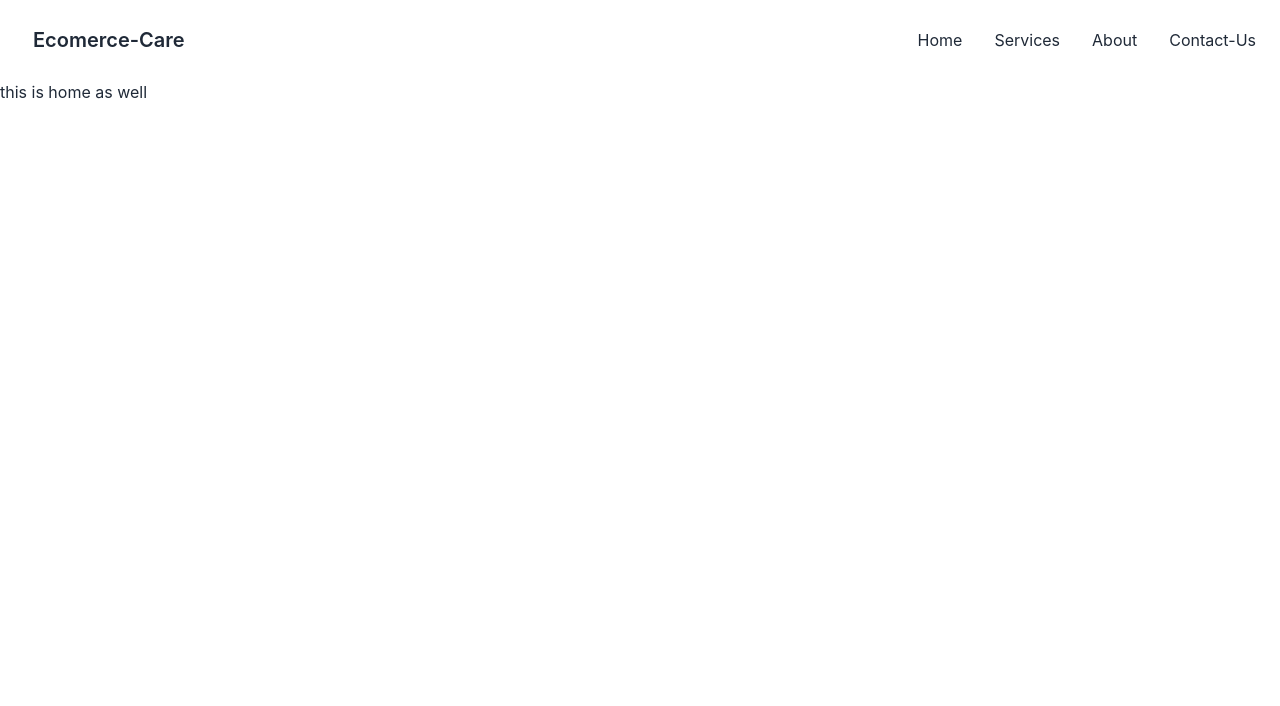
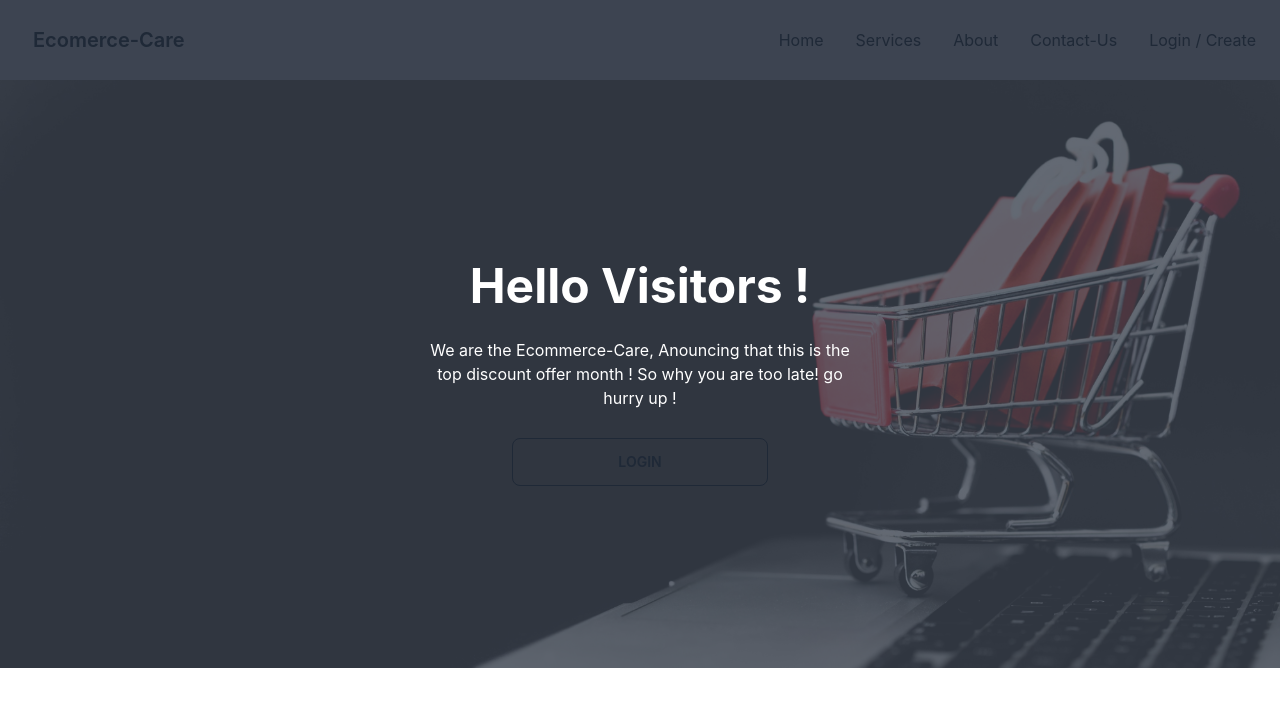
Before and after one commit to mrsamirkhan/ecomerce-care, a React (Create React App) app: page / in a window 1280 px wide. Shown: the top 706 px of the page. Built offline with nearby package versions, Linux system fonts and the light colour scheme.

Commit message:
fixed navbar color and banner

```diff
--- a/src/App.js
+++ b/src/App.js
@@ -3,6 +3,9 @@ import Navbar from './pages/shared/Navbar';
 import { Routes, Route, Link } from "react-router-dom";
 import Home from './pages/Home/Home';
 import About from './pages/About/About';
+import Services from './pages/Services/Services';
+import Contact from './pages/shared/Contact';
+import Login from './pages/Login/Login';
 
 
 function App() {
@@ -11,7 +14,10 @@ function App() {
       <Navbar></Navbar>
       <Routes>
         <Route path="/" element={<Home />} />
+        <Route path="services" element={<Services />} />
         <Route path="about" element={<About />} />
+        <Route path="contact" element={<Contact/>} />
+        <Route path="login" element={<Login/>} />
       </Routes>
     </div>
   );
--- /dev/null
+++ b/src/pages/Home/Banner.js
@@ -0,0 +1,23 @@
+import React from 'react';
+import { Link } from 'react-router-dom';
+import chair from '../../assets/images/banner.jpg'
+
+const Banner = () => {
+    return (
+        <div>
+            <div className="hero h-1/2">
+                <img src={chair} />
+                <div className="hero-overlay bg-opacity-80"></div>
+                <div className="hero-content text-center text-neutral-content">
+                        <div className=" max-w-md">
+                        <h1 className="mb-7 text-5xl font-bold">Hello Visitors !</h1>
+                        <p className="mb-7"> We are the Ecommerce-Care, Anouncing that this is the top discount offer month ! So why you are too late! go hurry up !</p>
+                        <Link to="/login" className='btn btn-wide btn-outline'> Login</Link>
+                    </div>
+                </div>
+            </div>
+        </div>
+    );
+};
+
+export default Banner;
--- a/src/pages/Home/Home.js
+++ b/src/pages/Home/Home.js
@@ -1,9 +1,10 @@
 import React from 'react';
+import Banner from './Banner';
 
 const Home = () => {
     return (
         <div>
-            <h2> this is home as well</h2>
+            <Banner/>
         </div>
     );
 };
--- /dev/null
+++ b/src/pages/Login/Login.js
@@ -0,0 +1,40 @@
+import React from 'react';
+
+const Login = () => {
+    return (
+        <div>
+            <div className="hero min-h-screen bg-base-200">
+                <div className="hero-content flex-col lg:flex-row-reverse">
+                    <div className="text-center lg:text-left">
+                        <h1 className="text-5xl font-bold">Login now!</h1>
+                        <p className="py-6">Provident cupiditate voluptatem et in. Quaerat fugiat ut assumenda excepturi exercitationem quasi. In deleniti eaque aut repudiandae et a id nisi.</p>
+                    </div>
+                    <div className="card flex-shrink-0 w-full max-w-sm shadow-2xl bg-base-100">
+                        <div className="card-body">
+                            <div className="form-control">
+                                <label className="label">
+                                    <span className="label-text">Email</span>
+                                </label>
+                                <input type="text" placeholder="email" className="input input-bordered" />
+                            </div>
+                            <div className="form-control">
+                                <label className="label">
+                                    <span className="label-text">Password</span>
+                                </label>
+                                <input type="text" placeholder="password" className="input input-bordered" />
+                                <label className="label">
+                                    <a href="#" className="label-text-alt link link-hover">Forgot password?</a>
+                                </label>
+                            </div>
+                            <div className="form-control mt-6">
+                                <button className="btn btn-primary">Login</button>
+                            </div>
+                        </div>
+                    </div>
+                </div>
+            </div>
+        </div>
+    );
+};
+
+export default Login;
--- /dev/null
+++ b/src/pages/Services/Services.js
@@ -0,0 +1,11 @@
+import React from 'react';
+
+const Services = () => {
+    return (
+        <div>
+            <h2>hi this is services</h2>
+        </div>
+    );
+};
+
+export default Services;
--- /dev/null
+++ b/src/pages/shared/Contact.js
@@ -0,0 +1,11 @@
+import React from 'react';
+
+const Contact = () => {
+    return (
+        <div>
+            <h2>hi  this is contact</h2>
+        </div>
+    );
+};
+
+export default Contact;
--- a/src/pages/shared/Navbar.js
+++ b/src/pages/shared/Navbar.js
@@ -1,17 +1,19 @@
 import React from 'react';
+import { Link } from 'react-router-dom';
 
 const Navbar = () => {
 
   const menuItems = <>
-    <li><a>Home </a></li>
-    <li><a>Services</a></li>
-    <li><a>About</a></li>
-    <li><a>Contact-Us</a></li>
+    <li><Link to='/'>Home </Link></li>
+    <li><Link to='/services'>Services</Link></li>
+    <li><Link to='/about'>About</Link></li>
+    <li><Link to='/contact'>Contact-Us</Link></li>
+    <li><Link to='/login'>Login / Create</Link></li>
   </>
 
 
   return (
-    <div className="navbar bg-base-100">
+    <div className="navbar bg-neutral">
       <div className="navbar">
         <div className="dropdown">
           <label tabIndex={0} className="btn btn-ghost lg:hidden">
```
Also changed, not shown: src/assets/images/banner.jpg (added).
